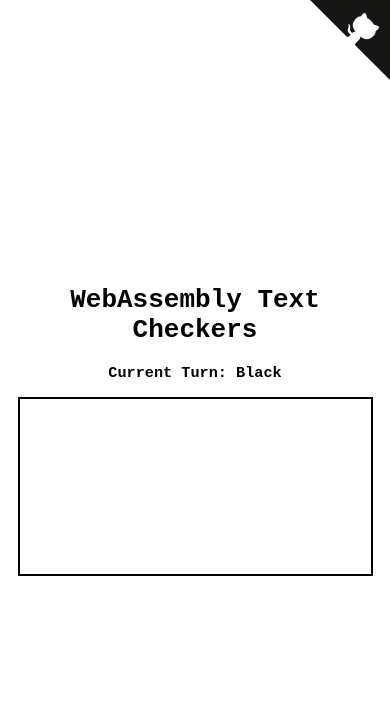
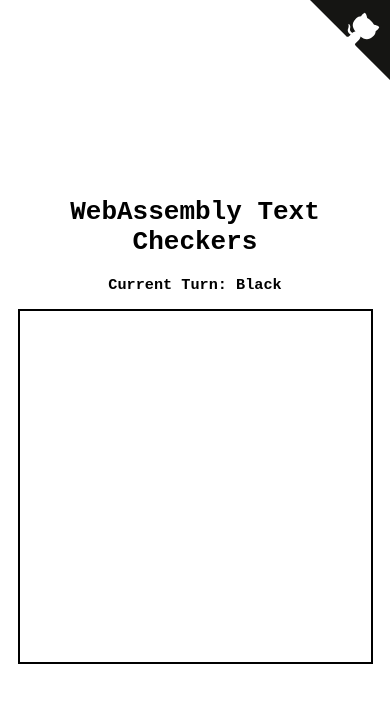
Before and after one commit to mkalygin/wasm-text-checkers, a plain HTML site: page index.html in a window 390 px wide. Drawn offline with Linux system fonts and the light colour scheme; no server answers.

Commit message:
Fix more issues on mobile

```diff
--- a/index.html
+++ b/index.html
@@ -40,7 +40,8 @@
     }
 
     canvas {
-      width: 90%;
+      width: 90vw;
+      height: 90vw;
       max-width: 400px;
       max-height: 400px;
       border: 2px solid black;
@@ -136,7 +137,7 @@
       const $turn = document.querySelector('h3 span');
 
       const ctx = $canvas.getContext('2d');
-      const BOARD_SIZE = $canvas.width;
+      const BOARD_SIZE = $canvas.offsetWidth;
       const SQUARE_SIZE = BOARD_SIZE / 8;
       const PIECE_SIZE = SQUARE_SIZE / 3;
       const SELECTION_OPACITY = 0.6;
```
